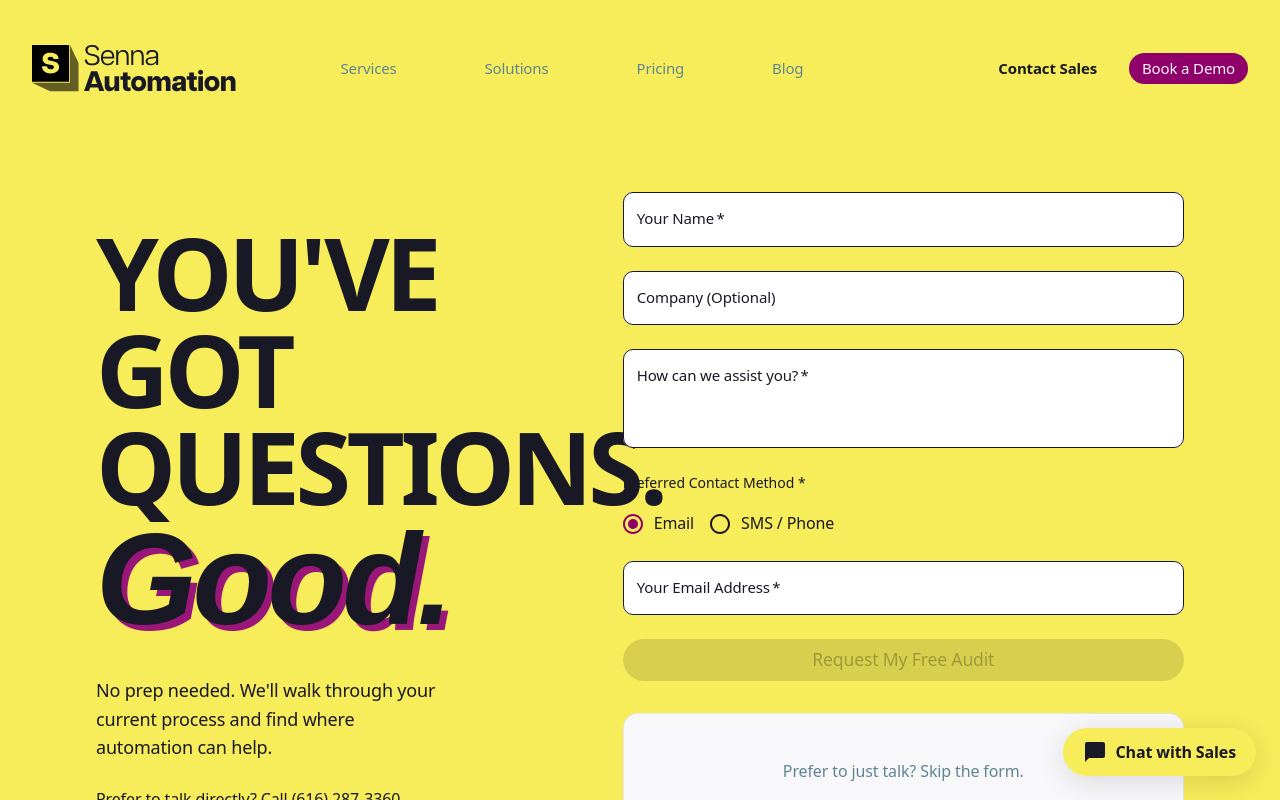
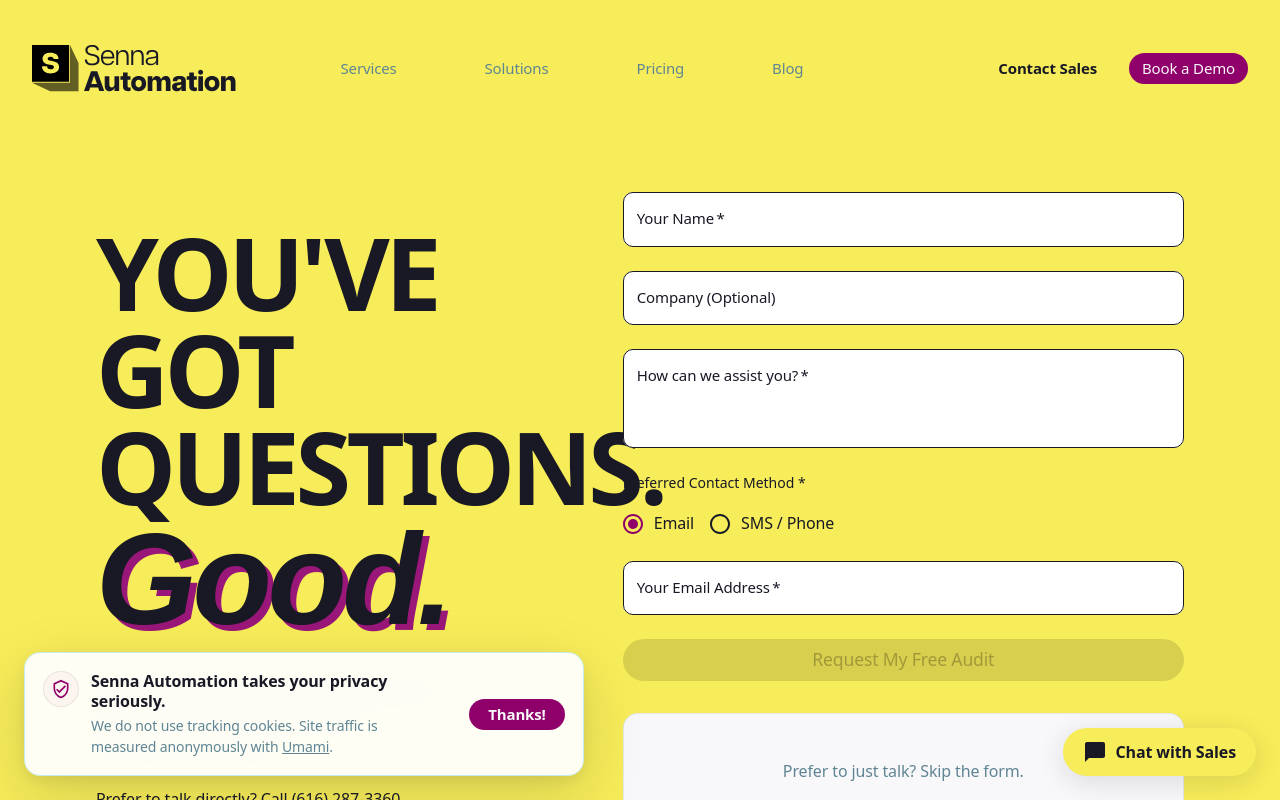
Before and after one commit to justinkahrs/senna-automation, a Next.js app: page /contact in a window 1280 px wide. Shown: the top 800 px of the page. Built offline with nearby package versions, Linux system fonts and the light colour scheme; a web font is replaced by a local one; what @mui/material-nextjs would draw is missing.

Commit message:
add "cookie" banner

```diff
--- a/src/app/layout.tsx
+++ b/src/app/layout.tsx
@@ -5,6 +5,7 @@ import { ClientProviders } from "./ClientProviders";
 import { AppBar } from "@/components/layout/AppBar";
 import { Footer } from "@/components/layout/Footer";
 import ChatWidget from "@/components/ChatWidget";
+import PrivacyNoticeBanner from "@/components/PrivacyNoticeBanner";
 import AnalyticsProvider from "@/components/AnalyticsProvider";
 import {
   ATOM_FEED_URL,
@@ -261,24 +262,6 @@ export default function RootLayout({
             strategy="afterInteractive"
           />
         )}
-        <Script
-          strategy="afterInteractive"
-          src="https://www.googletagmanager.com/gtag/js?id=AW-16832579878"
-          async
-        />
-        <Script
-          id="google-tag-manager"
-          strategy="afterInteractive"
-          // biome-ignore lint/security/noDangerouslySetInnerHtml: Required for Google Analytics
-          dangerouslySetInnerHTML={{
-            __html: `
-      window.dataLayer = window.dataLayer || [];
-      function gtag(){dataLayer.push(arguments);}
-      gtag('js', new Date());
-      gtag('config', 'G-XWW3M708ZP');
-    `,
-          }}
-        />
       </head>
       <body suppressHydrationWarning>
         <AppRouterCacheProvider options={{ key: "mui" }}>
@@ -296,6 +279,7 @@ export default function RootLayout({
               {children}
             </main>
             <Footer />
+            <PrivacyNoticeBanner />
             <ChatWidget />
             <AnalyticsProvider />
           </ClientProviders>
--- /dev/null
+++ b/src/components/PrivacyNoticeBanner.tsx
@@ -0,0 +1,153 @@
+"use client";
+
+import { useEffect, useState } from "react";
+import { Box, Button, Fade, Stack, Typography } from "@mui/material";
+import VerifiedUserOutlinedIcon from "@mui/icons-material/VerifiedUserOutlined";
+
+const STORAGE_KEY = "senna_privacy_notice_acknowledged";
+
+export default function PrivacyNoticeBanner() {
+  const [isVisible, setIsVisible] = useState(false);
+
+  useEffect(() => {
+    try {
+      setIsVisible(localStorage.getItem(STORAGE_KEY) !== "true");
+    } catch {
+      setIsVisible(true);
+    }
+  }, []);
+
+  const handleDismiss = () => {
+    try {
+      localStorage.setItem(STORAGE_KEY, "true");
+    } catch {
+      // Storage can be unavailable in restricted browser contexts.
+    }
+
+    setIsVisible(false);
+  };
+
+  return (
+    <Fade in={isVisible} unmountOnExit>
+      <Box
+        role="status"
+        aria-live="polite"
+        sx={{
+          position: "fixed",
+          left: { xs: "var(--space-4)", sm: "var(--space-6)" },
+          right: { xs: "var(--space-4)", sm: "auto" },
+          bottom: {
+            xs: "calc(var(--space-16) + var(--space-5))",
+            sm: "var(--space-6)",
+          },
+          zIndex: "calc(var(--z-toast) - 1)",
+          width: {
+            xs: "auto",
+            sm: "min(560px, calc(100vw - var(--space-12)))",
+          },
+          pointerEvents: "auto",
+        }}
+      >
+        <Stack
+          direction={{ xs: "column", sm: "row" }}
+          spacing={{ xs: 2, sm: 3 }}
+          alignItems={{ xs: "stretch", sm: "center" }}
+          sx={{
+            p: { xs: 2, sm: 2.25 },
+            border: "1px solid var(--color-border-soft)",
+            borderRadius: "var(--radius-2xl)",
+            backgroundColor:
+              "color-mix(in srgb, var(--color-bg-paper) 94%, transparent)",
+            backdropFilter: "blur(14px)",
+            boxShadow: "var(--shadow-dialog)",
+          }}
+        >
+          <Stack
+            direction="row"
+            spacing={1.5}
+            alignItems="flex-start"
+            sx={{ flex: 1 }}
+          >
+            <Box
+              aria-hidden="true"
+              sx={{
+                width: 36,
+                height: 36,
+                flex: "0 0 36px",
+                borderRadius: "var(--radius-pill)",
+                display: "grid",
+                placeItems: "center",
+                color: "var(--color-accent)",
+                backgroundColor: "var(--color-bg-accent-subtle)",
+                border: "1px solid var(--color-border-neutral-light)",
+              }}
+            >
+              <VerifiedUserOutlinedIcon sx={{ fontSize: 20 }} />
+            </Box>
+
+            <Box sx={{ minWidth: 0 }}>
+              <Typography
+                component="p"
+                sx={{
+                  color: "var(--color-text-primary)",
+                  fontSize: "var(--type-body)",
+                  fontWeight: "var(--weight-semibold)",
+                  lineHeight: "var(--leading-snug)",
+                  mb: 0.5,
+                }}
+              >
+                Senna Automation takes your privacy seriously.
+              </Typography>
+              <Typography
+                component="p"
+                sx={{
+                  color: "var(--color-text-secondary)",
+                  fontSize: "var(--type-body-sm)",
+                  lineHeight: "var(--leading-normal)",
+                }}
+              >
+                We do not use tracking cookies. Site traffic is measured
+                anonymously with{" "}
+                <a
+                  href="https://umami.is"
+                  target="_blank"
+                  rel="noopener noreferrer"
+                  style={{ textDecoration: "underline" }}
+                >
+                  Umami
+                </a>
+                .
+              </Typography>
+            </Box>
+          </Stack>
+
+          <Button
+            variant="contained"
+            onClick={handleDismiss}
+            sx={{
+              alignSelf: { xs: "flex-start", sm: "center" },
+              borderRadius: "var(--radius-pill)",
+              px: 2.25,
+              py: 1,
+              minWidth: 96,
+              color: "var(--color-text-inverse)",
+              backgroundColor: "var(--color-accent)",
+              fontSize: "var(--type-button)",
+              fontWeight: "var(--weight-semibold)",
+              boxShadow: "none",
+              "&:hover": {
+                backgroundColor: "var(--color-accent-light)",
+                boxShadow: "none",
+              },
+              "&:active": {
+                transform: "translateY(1px)",
+              },
+            }}
+          >
+            Thanks!
+          </Button>
+        </Stack>
+      </Box>
+    </Fade>
+  );
+}
--- a/src/components/SuccessMessage.tsx
+++ b/src/components/SuccessMessage.tsx
@@ -3,7 +3,6 @@ import { useState, useEffect } from "react";
 import { Box, Typography, Fade } from "@mui/material";
 import { useRouter } from "next/navigation";
 import { useTheme } from "@mui/material/styles";
-import Script from "next/script";
 
 export default function SuccessMessage() {
   const [showFirst, setShowFirst] = useState(false);
@@ -34,14 +33,6 @@ export default function SuccessMessage() {
   }, [showSecond, router]);
 
   return (
-    <>
-      <Script id="gtag-event" strategy="afterInteractive">
-        {`
-          gtag('event', 'ads_conversion_Book_appointment_1', {
-            // <event_parameters>
-          });
-        `}
-      </Script>
     <Box
       sx={{
         minHeight: "100vh",
@@ -62,6 +53,5 @@ export default function SuccessMessage() {
         <Typography variant="h4">We will be in touch soon!</Typography>
       </Fade>
     </Box>
-    </>
   );
 }
```
Lines whose indentation alone changed are shown as unchanged.
